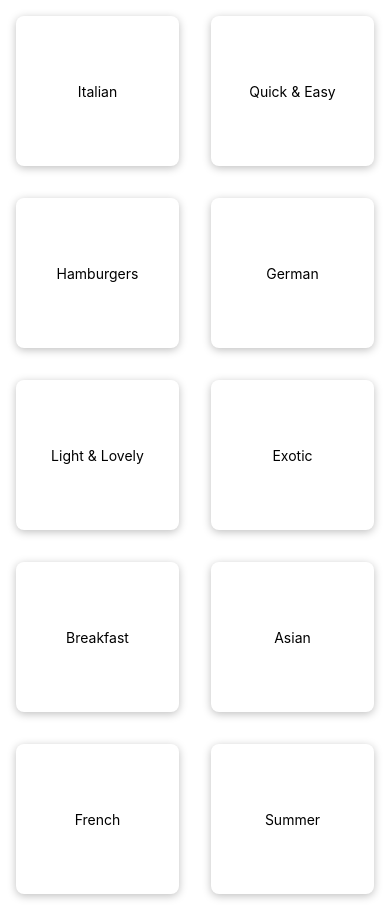
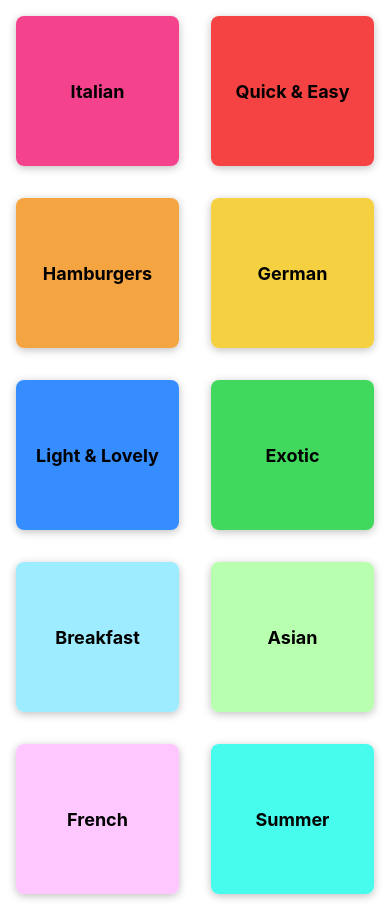
Before and after one commit to richard12511/react-meals, a React Native app: screen / in a window 390 px wide. Built offline with nearby package versions, Linux system fonts and the light colour scheme.

Commit message:
add color to tiles

```diff
--- a/App.js
+++ b/App.js
@@ -3,7 +3,12 @@
 import CategoriesScreen from './screens/CategoriesScreen';
 
 export default function App() {
-  return <CategoriesScreen />;
+  return (
+    <>
+      <StatusBar style='light' />
+      <CategoriesScreen />
+    </>
+  );
 }
 
 const styles = StyleSheet.create({
--- a/app.json
+++ b/app.json
@@ -5,6 +5,7 @@
     "version": "1.0.0",
     "orientation": "portrait",
     "icon": "./assets/icon.png",
+    "backgroundColor": "#24180f",
     "splash": {
       "image": "./assets/splash.png",
       "resizeMode": "contain",
@@ -13,9 +14,7 @@
     "updates": {
       "fallbackToCacheTimeout": 0
     },
-    "assetBundlePatterns": [
-      "**/*"
-    ],
+    "assetBundlePatterns": ["**/*"],
     "ios": {
       "supportsTablet": true
     },
--- a/components/CategoryGridTile.js
+++ b/components/CategoryGridTile.js
@@ -1,11 +1,13 @@
-import { View, Text, Pressable, StyleSheet } from 'react-native';
+import { View, Text, Pressable, StyleSheet, Platform } from 'react-native';
 
 export default function CategoryGridTile({ title, color }) {
   return (
     <View style={styles.gridItem}>
-      <Pressable style={styles.button}>
-        <View style={styles.innerContainer}>
-          <Text>{title}</Text>
+      <Pressable
+        style={({ pressed }) => [styles.button, pressed ? styles.buttonPressed : null]}
+        android_ripple={{ color: '#ccc' }}>
+        <View style={[styles.innerContainer, { backgroundColor: color }]}>
+          <Text style={styles.title}>{title}</Text>
         </View>
       </Pressable>
     </View>
@@ -24,14 +26,23 @@
     shadowOpacity: 0.25,
     shadowOffset: { width: 0, height: 2 },
     shadowRadius: 8,
+    overflow: Platform.OS === 'android' ? 'hidden' : 'visible',
   },
   button: {
     flex: 1,
+  },
+  buttonPressed: {
+    opacity: 0.5,
   },
   innerContainer: {
     flex: 1,
     padding: 16,
     justifyContent: 'center',
     alignItems: 'center',
+    borderRadius: 8,
+  },
+  title: {
+    fontWeight: 'bold',
+    fontSize: 18,
   },
 });
```
